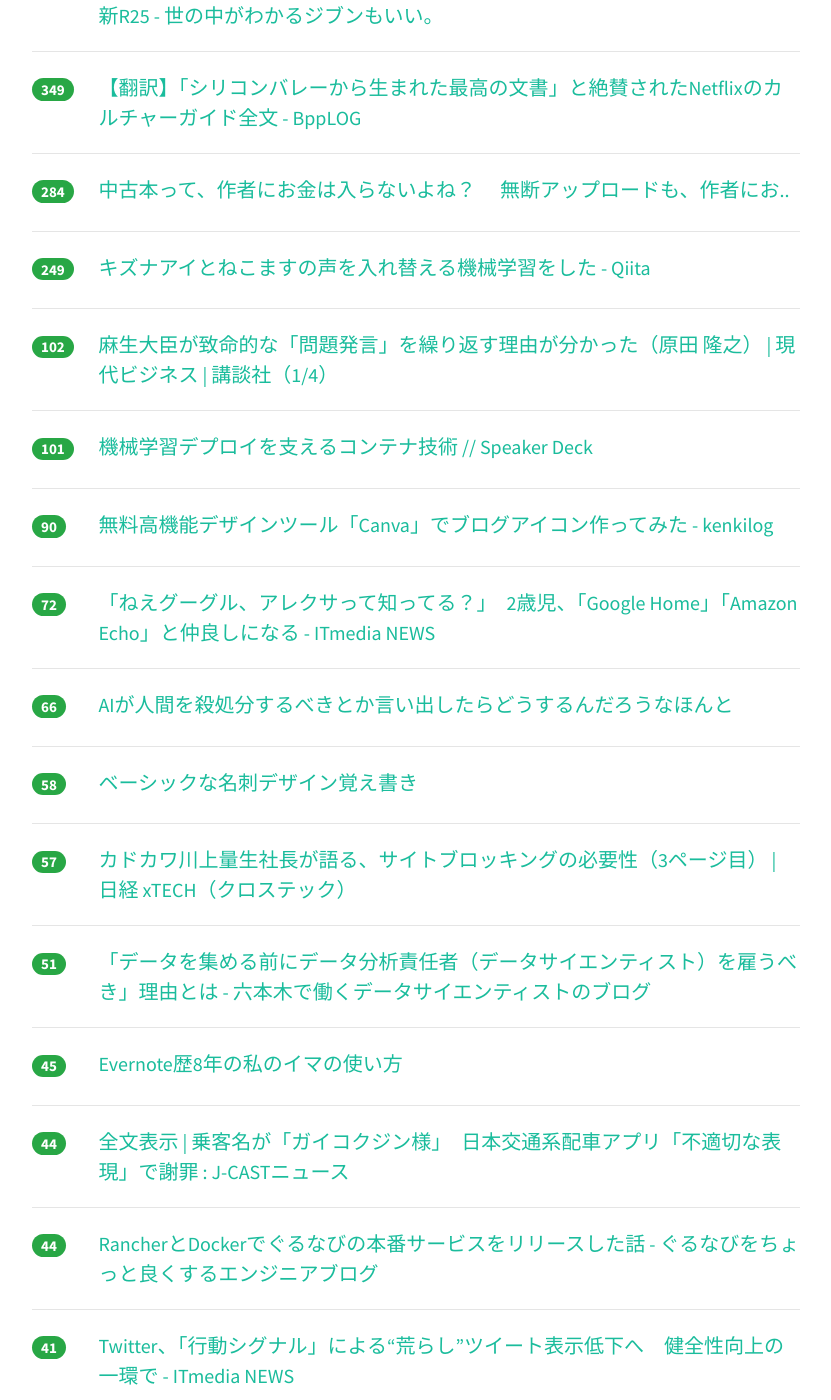
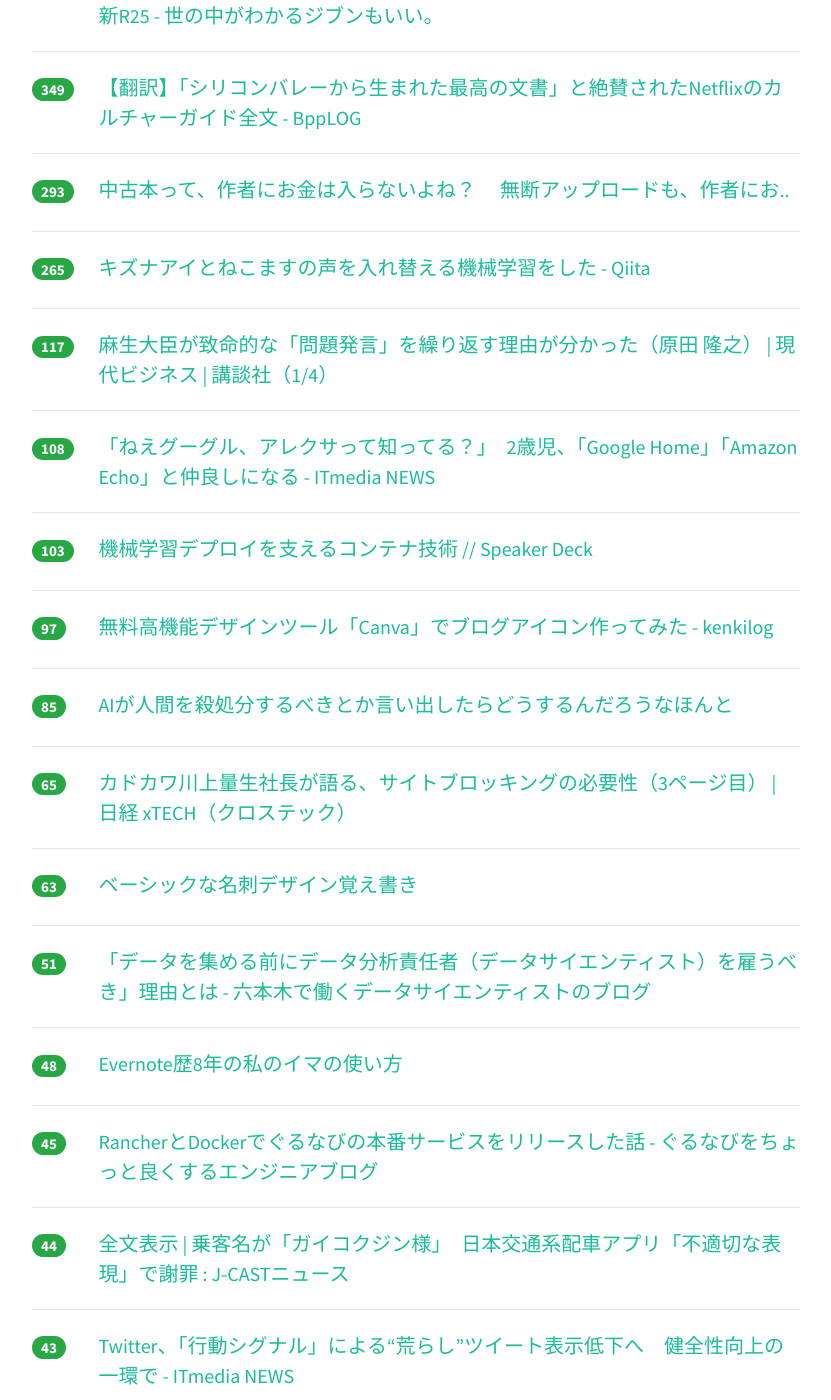
Before and after one commit to yatta47/hatena-matome-site, a Jekyll site: the page built from _posts/2018-05-16-hatena.md, in a window 1280 px wide and 1400 px high, scrolled down 424 px. Shown: the whole window, without its empty margins (224-1055 px from the left). Built offline with Jekyll 4.4.1, drawn with Linux system fonts in a browser that asks for light colours; nearby versions of some CDN libraries; some of the changed text lies outside the part shown.

Commit message:
Updated 2018-05-16

```diff
--- a/_posts/2018-05-16-hatena.md
+++ b/_posts/2018-05-16-hatena.md
@@ -1,13 +1,13 @@
 ---
 layout: post
 title:  "2018-05-16 はてぶIT"
-date:   2018-05-16 17:02:03
+date:   2018-05-16 18:00:48
 tags: [it-hotentry]
 ---
-56 件のデータあり
+59 件のデータあり
 
 <hr><div class="row">
-<div class="col-1"><span class="badge badge-pill badge-success h2">494</span></div>
+<div class="col-1"><span class="badge badge-pill badge-success h2">546</span></div>
 <div class="col-11"><a href='https://r25.jp/article/545051307150263563' target='_blank'>限界まで使え。“世界の前澤”が語る「お金を増やす方法」はシンプルだった｜新R25 - 世の中がわかるジブンもいい。</a></div>
 </div>
 <hr>
@@ -17,48 +17,48 @@ tags: [it-hotentry]
 </div>
 <hr>
 <div class="row">
-<div class="col-1"><span class="badge badge-pill badge-success h2">284</span></div>
+<div class="col-1"><span class="badge badge-pill badge-success h2">293</span></div>
 <div class="col-11"><a href='https://anond.hatelabo.jp/20180515224704' target='_blank'>中古本って、作者にお金は入らないよね？　 無断アップロードも、作者にお..</a></div>
 </div>
 <hr>
 <div class="row">
-<div class="col-1"><span class="badge badge-pill badge-success h2">249</span></div>
+<div class="col-1"><span class="badge badge-pill badge-success h2">265</span></div>
 <div class="col-11"><a href='https://qiita.com/KSRG_Miyabi/items/2a3b5bdca464ec1154d7' target='_blank'>キズナアイとねこますの声を入れ替える機械学習をした - Qiita</a></div>
 </div>
 <hr>
 <div class="row">
-<div class="col-1"><span class="badge badge-pill badge-success h2">102</span></div>
+<div class="col-1"><span class="badge badge-pill badge-success h2">117</span></div>
 <div class="col-11"><a href='http://gendai.ismedia.jp/articles/-/55668' target='_blank'>麻生大臣が致命的な「問題発言」を繰り返す理由が分かった（原田 隆之） | 現代ビジネス | 講談社（1/4）</a></div>
 </div>
 <hr>
 <div class="row">
-<div class="col-1"><span class="badge badge-pill badge-success h2">101</span></div>
+<div class="col-1"><span class="badge badge-pill badge-success h2">108</span></div>
+<div class="col-11"><a href='http://www.itmedia.co.jp/news/articles/1805/16/news026.html' target='_blank'>「ねえグーグル、アレクサって知ってる？」　2歳児、「Google Home」「Amazon Echo」と仲良しになる - ITmedia NEWS</a></div>
+</div>
+<hr>
+<div class="row">
+<div class="col-1"><span class="badge badge-pill badge-success h2">103</span></div>
 <div class="col-11"><a href='https://speakerdeck.com/chie8842/ji-jie-xue-xi-depuroiwozhi-erukontenaji-shu' target='_blank'>機械学習デプロイを支えるコンテナ技術 // Speaker Deck</a></div>
 </div>
 <hr>
 <div class="row">
-<div class="col-1"><span class="badge badge-pill badge-success h2">90</span></div>
+<div class="col-1"><span class="badge badge-pill badge-success h2">97</span></div>
 <div class="col-11"><a href='http://www.minimalist-kenki.net/entry/canva' target='_blank'>無料高機能デザインツール「Canva」でブログアイコン作ってみた - kenkilog</a></div>
 </div>
 <hr>
 <div class="row">
-<div class="col-1"><span class="badge badge-pill badge-success h2">72</span></div>
-<div class="col-11"><a href='http://www.itmedia.co.jp/news/articles/1805/16/news026.html' target='_blank'>「ねえグーグル、アレクサって知ってる？」　2歳児、「Google Home」「Amazon Echo」と仲良しになる - ITmedia NEWS</a></div>
-</div>
-<hr>
-<div class="row">
-<div class="col-1"><span class="badge badge-pill badge-success h2">66</span></div>
+<div class="col-1"><span class="badge badge-pill badge-success h2">85</span></div>
 <div class="col-11"><a href='https://anond.hatelabo.jp/20180516094319' target='_blank'>AIが人間を殺処分するべきとか言い出したらどうするんだろうなほんと</a></div>
 </div>
 <hr>
 <div class="row">
-<div class="col-1"><span class="badge badge-pill badge-success h2">58</span></div>
-<div class="col-11"><a href='https://note.mu/haiji505/n/n2d2d5ba75a2f' target='_blank'>ベーシックな名刺デザイン覚え書き</a></div>
+<div class="col-1"><span class="badge badge-pill badge-success h2">65</span></div>
+<div class="col-11"><a href='http://tech.nikkeibp.co.jp/atcl/nxt/column/18/00001/00469/?P=3' target='_blank'>カドカワ川上量生社長が語る、サイトブロッキングの必要性（3ページ目） | 日経 xTECH（クロステック）</a></div>
 </div>
 <hr>
 <div class="row">
-<div class="col-1"><span class="badge badge-pill badge-success h2">57</span></div>
-<div class="col-11"><a href='http://tech.nikkeibp.co.jp/atcl/nxt/column/18/00001/00469/?P=3' target='_blank'>カドカワ川上量生社長が語る、サイトブロッキングの必要性（3ページ目） | 日経 xTECH（クロステック）</a></div>
+<div class="col-1"><span class="badge badge-pill badge-success h2">63</span></div>
+<div class="col-11"><a href='https://note.mu/haiji505/n/n2d2d5ba75a2f' target='_blank'>ベーシックな名刺デザイン覚え書き</a></div>
 </div>
 <hr>
 <div class="row">
@@ -67,8 +67,13 @@ tags: [it-hotentry]
 </div>
 <hr>
 <div class="row">
+<div class="col-1"><span class="badge badge-pill badge-success h2">48</span></div>
+<div class="col-11"><a href='http://teineini.net/20180515-evernote-tukaikata/' target='_blank'>Evernote歴8年の私のイマの使い方</a></div>
+</div>
+<hr>
+<div class="row">
 <div class="col-1"><span class="badge badge-pill badge-success h2">45</span></div>
-<div class="col-11"><a href='http://teineini.net/20180515-evernote-tukaikata/' target='_blank'>Evernote歴8年の私のイマの使い方</a></div>
+<div class="col-11"><a href='http://developers.gnavi.co.jp/entry/Rancher_Docker/yuhara' target='_blank'>RancherとDockerでぐるなびの本番サービスをリリースした話 - ぐるなびをちょっと良くするエンジニアブログ</a></div>
 </div>
 <hr>
 <div class="row">
@@ -77,12 +82,7 @@ tags: [it-hotentry]
 </div>
 <hr>
 <div class="row">
-<div class="col-1"><span class="badge badge-pill badge-success h2">44</span></div>
-<div class="col-11"><a href='http://developers.gnavi.co.jp/entry/Rancher_Docker/yuhara' target='_blank'>RancherとDockerでぐるなびの本番サービスをリリースした話 - ぐるなびをちょっと良くするエンジニアブログ</a></div>
-</div>
-<hr>
-<div class="row">
-<div class="col-1"><span class="badge badge-pill badge-success h2">41</span></div>
+<div class="col-1"><span class="badge badge-pill badge-success h2">43</span></div>
 <div class="col-11"><a href='http://www.itmedia.co.jp/news/articles/1805/16/news058.html' target='_blank'>Twitter、「行動シグナル」による“荒らし”ツイート表示低下へ　健全性向上の一環で - ITmedia NEWS</a></div>
 </div>
 <hr>
@@ -97,6 +97,11 @@ tags: [it-hotentry]
 </div>
 <hr>
 <div class="row">
+<div class="col-1"><span class="badge badge-pill badge-success h2">39</span></div>
+<div class="col-11"><a href='http://delete-all.hatenablog.com/entry/2018/05/16/124844' target='_blank'>Hagex氏と株式会社はてなへ殴り込みにきました。 - Everything you've ever Dreamed</a></div>
+</div>
+<hr>
+<div class="row">
 <div class="col-1"><span class="badge badge-pill badge-success h2">38</span></div>
 <div class="col-11"><a href='https://note.mu/lotus/n/nc3996da39773' target='_blank'>約4万RTされた「サクッと飲食店を決るアプリ」を作ろうと思った理由｜ren@プロダクトメイカー｜note</a></div>
 </div>
@@ -107,13 +112,13 @@ tags: [it-hotentry]
 </div>
 <hr>
 <div class="row">
-<div class="col-1"><span class="badge badge-pill badge-success h2">36</span></div>
-<div class="col-11"><a href='http://delete-all.hatenablog.com/entry/2018/05/16/124844' target='_blank'>Hagex氏と株式会社はてなへ殴り込みにきました。 - Everything you've ever Dreamed</a></div>
+<div class="col-1"><span class="badge badge-pill badge-success h2">35</span></div>
+<div class="col-11"><a href='https://av.watch.impress.co.jp/docs/news/1121966.html' target='_blank'>キタムラをCCCが買収、上場廃止へ。写真プリント店舗やネットサービス強化 - AV Watch</a></div>
 </div>
 <hr>
 <div class="row">
 <div class="col-1"><span class="badge badge-pill badge-success h2">35</span></div>
-<div class="col-11"><a href='https://av.watch.impress.co.jp/docs/news/1121966.html' target='_blank'>キタムラをCCCが買収、上場廃止へ。写真プリント店舗やネットサービス強化 - AV Watch</a></div>
+<div class="col-11"><a href='https://www.fastly.com/blog/headers-we-dont-want/' target='_blank'>The headers we don't want</a></div>
 </div>
 <hr>
 <div class="row">
@@ -122,18 +127,23 @@ tags: [it-hotentry]
 </div>
 <hr>
 <div class="row">
+<div class="col-1"><span class="badge badge-pill badge-success h2">35</span></div>
+<div class="col-11"><a href='https://www.publickey1.jp/blog/18/twitterhadoopgoogle_cloud_platform.html' target='_blank'>Twitter、数万台のHadoopクラスタとコールドストレージをGoogle Cloud Platformへ移行すると発表 － Publickey</a></div>
+</div>
+<hr>
+<div class="row">
 <div class="col-1"><span class="badge badge-pill badge-success h2">34</span></div>
 <div class="col-11"><a href='https://forest.watch.impress.co.jp/docs/news/1121908.html' target='_blank'>“Google ドライブ”を拡張した“Google One”が発表 ～有償ユーザーは自動アップグレード - 窓の杜</a></div>
 </div>
 <hr>
 <div class="row">
-<div class="col-1"><span class="badge badge-pill badge-success h2">34</span></div>
-<div class="col-11"><a href='https://www.fastly.com/blog/headers-we-dont-want/' target='_blank'>The headers we don't want</a></div>
+<div class="col-1"><span class="badge badge-pill badge-success h2">33</span></div>
+<div class="col-11"><a href='https://anond.hatelabo.jp/20180515182221' target='_blank'>神はいる</a></div>
 </div>
 <hr>
 <div class="row">
 <div class="col-1"><span class="badge badge-pill badge-success h2">33</span></div>
-<div class="col-11"><a href='https://anond.hatelabo.jp/20180515182221' target='_blank'>神はいる</a></div>
+<div class="col-11"><a href='https://togetter.com/li/1227666' target='_blank'>ボタン電池の廃棄方法とその矛盾 - Togetter</a></div>
 </div>
 <hr>
 <div class="row">
@@ -147,23 +157,28 @@ tags: [it-hotentry]
 </div>
 <hr>
 <div class="row">
+<div class="col-1"><span class="badge badge-pill badge-success h2">32</span></div>
+<div class="col-11"><a href='https://coliss.com/articles/freebies/free-font-corpmaru.html' target='_blank'>ロゴ丸フォントがかわいい！ロゴにも本文にもぴったり、少し丸めの日本語フリーフォント -コーポレート・ロゴ丸 | コリス</a></div>
+</div>
+<hr>
+<div class="row">
 <div class="col-1"><span class="badge badge-pill badge-success h2">31</span></div>
 <div class="col-11"><a href='https://japan.cnet.com/article/35119191/' target='_blank'>A4用紙と一緒に撮影するだけ--衣服向け採寸アプリ「MeasureBot」 - CNET Japan</a></div>
 </div>
 <hr>
 <div class="row">
-<div class="col-1"><span class="badge badge-pill badge-success h2">29</span></div>
-<div class="col-11"><a href='https://togetter.com/li/1227666' target='_blank'>ボタン電池の廃棄方法とその矛盾 - Togetter</a></div>
-</div>
-<hr>
-<div class="row">
-<div class="col-1"><span class="badge badge-pill badge-success h2">29</span></div>
+<div class="col-1"><span class="badge badge-pill badge-success h2">30</span></div>
 <div class="col-11"><a href='https://r.nikkei.com/article/DGXMZO30535270V10C18A5EE8000?s=2' target='_blank'>大学新テストに「プログラミング」検討　IT人材育成: 日本経済新聞</a></div>
 </div>
 <hr>
 <div class="row">
 <div class="col-1"><span class="badge badge-pill badge-success h2">29</span></div>
-<div class="col-11"><a href='https://coliss.com/articles/freebies/free-font-corpmaru.html' target='_blank'>ロゴ丸フォントがかわいい！ロゴにも本文にもぴったり、少し丸めの日本語フリーフォント -コーポレート・ロゴ丸 | コリス</a></div>
+<div class="col-11"><a href='https://www.fastly.com/blog/headers-we-dont-want' target='_blank'>The headers we don't want</a></div>
+</div>
+<hr>
+<div class="row">
+<div class="col-1"><span class="badge badge-pill badge-success h2">29</span></div>
+<div class="col-11"><a href='https://shiropen.com/seamless/vr-monoperfcap' target='_blank'>単眼カメラで撮影した映像を入力に、人の姿勢推定から着用する衣服まで再構築するマーカレスパフォーマンスキャプチャ技術を発表 | Seamless</a></div>
 </div>
 <hr>
 <div class="row">
@@ -182,18 +197,8 @@ tags: [it-hotentry]
 </div>
 <hr>
 <div class="row">
-<div class="col-1"><span class="badge badge-pill badge-success h2">28</span></div>
-<div class="col-11"><a href='https://shiropen.com/seamless/vr-monoperfcap' target='_blank'>単眼カメラで撮影した映像を入力に、人の姿勢推定から着用する衣服まで再構築するマーカレスパフォーマンスキャプチャ技術を発表 | Seamless</a></div>
-</div>
-<hr>
-<div class="row">
 <div class="col-1"><span class="badge badge-pill badge-success h2">27</span></div>
 <div class="col-11"><a href='https://medium.com/netflix-techblog/6040ba83b765' target='_blank'>Multi-Cloud Continuous Delivery with Spinnaker report now available.</a></div>
-</div>
-<hr>
-<div class="row">
-<div class="col-1"><span class="badge badge-pill badge-success h2">27</span></div>
-<div class="col-11"><a href='https://www.publickey1.jp/blog/18/twitterhadoopgoogle_cloud_platform.html' target='_blank'>Twitter、数万台のHadoopクラスタとコールドストレージをGoogle Cloud Platformへ移行すると発表 － Publickey</a></div>
 </div>
 <hr>
 <div class="row">
@@ -212,13 +217,13 @@ tags: [it-hotentry]
 </div>
 <hr>
 <div class="row">
-<div class="col-1"><span class="badge badge-pill badge-success h2">26</span></div>
-<div class="col-11"><a href='https://www.fastly.com/blog/headers-we-dont-want' target='_blank'>The headers we don't want</a></div>
+<div class="col-1"><span class="badge badge-pill badge-success h2">25</span></div>
+<div class="col-11"><a href='https://forest.watch.impress.co.jp/docs/news/1121842.html' target='_blank'>人気のツイートをチェックできるサービス“Favstar”が終了へ ～6月19日に閉鎖 - 窓の杜</a></div>
 </div>
 <hr>
 <div class="row">
 <div class="col-1"><span class="badge badge-pill badge-success h2">25</span></div>
-<div class="col-11"><a href='https://forest.watch.impress.co.jp/docs/news/1121842.html' target='_blank'>人気のツイートをチェックできるサービス“Favstar”が終了へ ～6月19日に閉鎖 - 窓の杜</a></div>
+<div class="col-11"><a href='https://www.businessinsider.jp/post-167429' target='_blank'>スマホ決済市場に激震 —— メタップスがメガバンク3行と提携へ、他行も追随か | BUSINESS INSIDER JAPAN</a></div>
 </div>
 <hr>
 <div class="row">
@@ -232,6 +237,16 @@ tags: [it-hotentry]
 </div>
 <hr>
 <div class="row">
+<div class="col-1"><span class="badge badge-pill badge-success h2">23</span></div>
+<div class="col-11"><a href='https://gigazine.net/news/20180516-surface-hub-2/' target='_blank'>Microsoftが大画面端末「Surface Hub 2」を発表、4枚連結可能＆移動式スタンド搭載でリモートワークを強力に推進 - GIGAZINE</a></div>
+</div>
+<hr>
+<div class="row">
+<div class="col-1"><span class="badge badge-pill badge-success h2">23</span></div>
+<div class="col-11"><a href='http://news.nicovideo.jp/watch/nw3519966' target='_blank'>漫画村等に実施されたブロッキングの“脆弱性”にプログラマー小飼弾氏が解説「まともなサイトもブロックの対象に」 | ニコニコニュース</a></div>
+</div>
+<hr>
+<div class="row">
 <div class="col-1"><span class="badge badge-pill badge-success h2">21</span></div>
 <div class="col-11"><a href='https://jp.techcrunch.com/2018/05/15/2018-05-14-the-8-features-amazon-and-google-must-add-to-the-echo-and-home/' target='_blank'>AmazonとGoogleがEchoとHomeに追加すべき8つの機能 | TechCrunch Japan</a></div>
 </div>
@@ -239,11 +254,6 @@ tags: [it-hotentry]
 <div class="row">
 <div class="col-1"><span class="badge badge-pill badge-success h2">21</span></div>
 <div class="col-11"><a href='https://pc.watch.impress.co.jp/docs/news/1121944.html' target='_blank'>最先端3D NANDフラッシュに隠されていた事実 ～国際メモリワークショップ(IMW)2018レポート - PC Watch</a></div>
-</div>
-<hr>
-<div class="row">
-<div class="col-1"><span class="badge badge-pill badge-success h2">21</span></div>
-<div class="col-11"><a href='https://gigazine.net/news/20180516-surface-hub-2/' target='_blank'>Microsoftが大画面端末「Surface Hub 2」を発表、4枚連結可能＆移動式スタンド搭載でリモートワークを強力に推進 - GIGAZINE</a></div>
 </div>
 <hr>
 <div class="row">
@@ -262,6 +272,11 @@ tags: [it-hotentry]
 </div>
 <hr>
 <div class="row">
+<div class="col-1"><span class="badge badge-pill badge-success h2">18</span></div>
+<div class="col-11"><a href='https://japanese.engadget.com/2018/05/16/ai/' target='_blank'>ドコモスマホの「ひつじのしつじ」引退へ、新キャラ「マイデイズ」に──新AI機能発表 - Engadget 日本版</a></div>
+</div>
+<hr>
+<div class="row">
 <div class="col-1"><span class="badge badge-pill badge-success h2">16</span></div>
 <div class="col-11"><a href='https://anond.hatelabo.jp/20180515202637' target='_blank'>"姪わくわくメール"</a></div>
 </div>
@@ -273,16 +288,16 @@ tags: [it-hotentry]
 <hr>
 <div class="row">
 <div class="col-1"><span class="badge badge-pill badge-success h2">16</span></div>
-<div class="col-11"><a href='https://www.businessinsider.jp/post-167429' target='_blank'>スマホ決済市場に激震 —— メタップスがメガバンク3行と提携へ、他行も追随か | BUSINESS INSIDER JAPAN</a></div>
-</div>
-<hr>
-<div class="row">
-<div class="col-1"><span class="badge badge-pill badge-success h2">14</span></div>
 <div class="col-11"><a href='https://smhn.info/201805-smartisan-r1-spec-matome' target='_blank'>おしっこちびる！世界初・超弩級1TBストレージ搭載スマホ「Smartisan Nut R1」登場 – すまほん!!</a></div>
 </div>
 <hr>
 <div class="row">
-<div class="col-1"><span class="badge badge-pill badge-success h2">8</span></div>
+<div class="col-1"><span class="badge badge-pill badge-success h2">16</span></div>
+<div class="col-11"><a href='http://www.itmedia.co.jp/news/articles/1805/16/news072.html' target='_blank'>Microsoft、50.5インチ画面端末「Surface Hub 2」を来年発売 - ITmedia NEWS</a></div>
+</div>
+<hr>
+<div class="row">
+<div class="col-1"><span class="badge badge-pill badge-success h2">15</span></div>
 <div class="col-11"><a href='https://togetter.com/li/1227917' target='_blank'>まなざし村というワードはもう使うべきではないという方とのやりとり。 - Togetter</a></div>
 </div>
 <hr>
```
